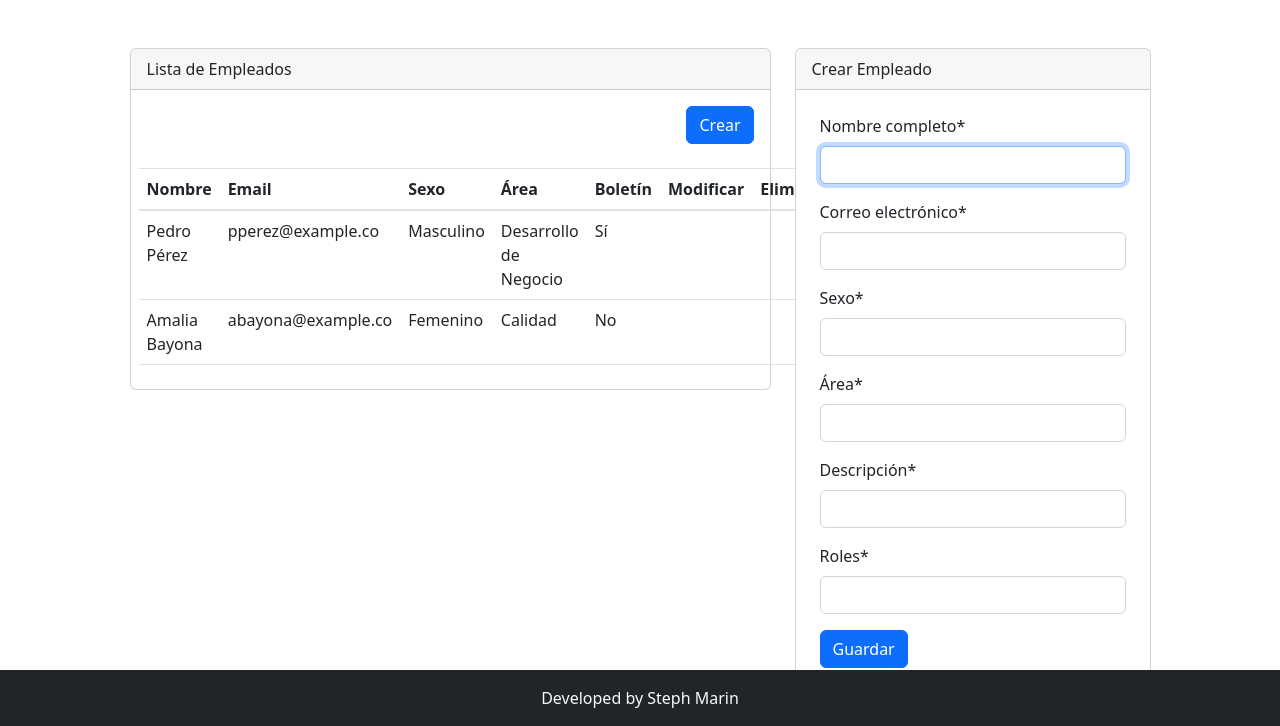
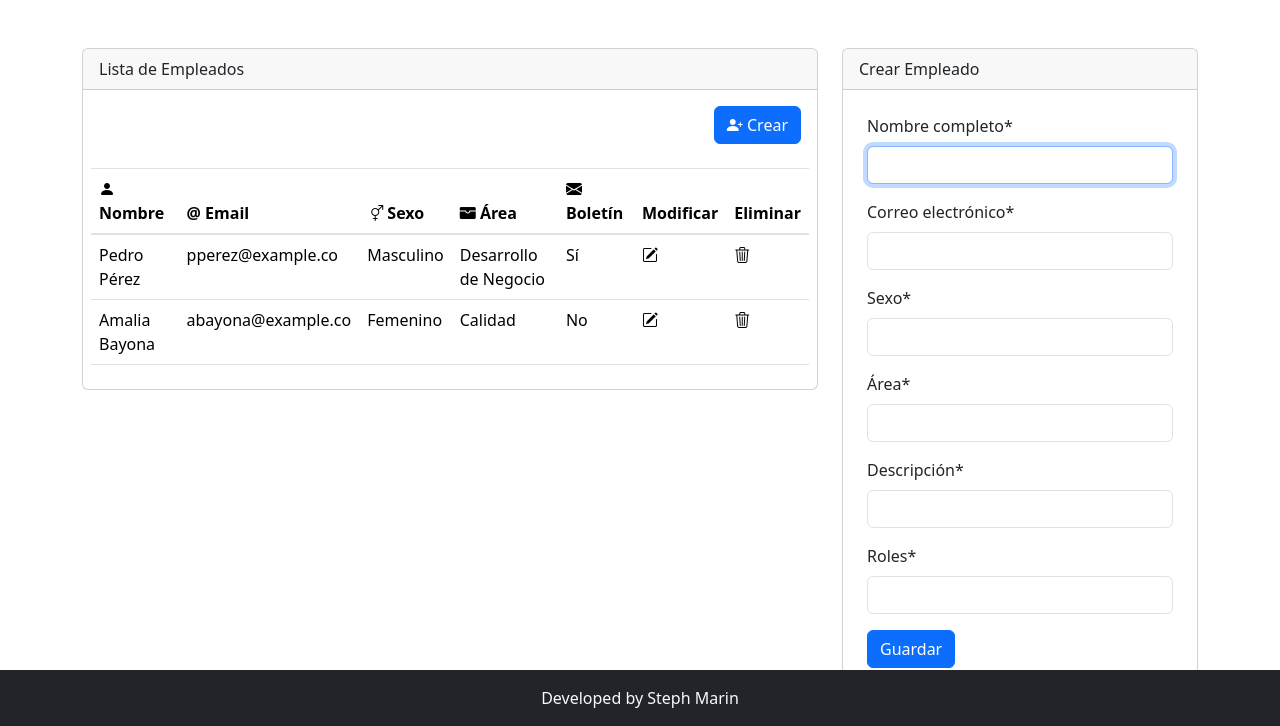
Before and after one commit to cap-marin/employees-crud, a PHP site: page / in a window 1280 px wide. Shown: the part 74-800 px from the top of the page. Run offline with PHP 8.4, Linux system fonts and the light colour scheme; data comes from the database, SQL or seed files in the repository.

Commit message:
Iconos agregados

```diff
--- a/index.php
+++ b/index.php
@@ -16,25 +16,25 @@ $employee = $sql_query->fetchAll(PDO::FETCH_OBJ);
 
 <div class="container mt-5">
     <div class="row justify-content-center">
-        <div class="col-md-7">
+        <div class="col-md-8">
             <div class="card">
                 <div class="card-header">
                     Lista de Empleados
                 </div>
 
                 <div class="card-body text-right">
-                    <a href="#" class="btn btn-primary"><i class="person-add"></i>Crear</a>
+                    <a href="#" class="btn btn-primary"><i class="bi bi-person-plus-fill"></i> Crear</a>
                 </div>
 
                 <div class="p-2">
                     <table class="table align-middle">
                         <thead>
                             <tr>
-                                <th scope="col">Nombre</th>
-                                <th scope="col">Email</th>
-                                <th scope="col">Sexo</th>
-                                <th scope="col">Área</th>
-                                <th scope="col">Boletín</th>
+                                <th scope="col"><i class="bi bi-person-fill"></i> Nombre</th>
+                                <th scope="col">@ Email</th>
+                                <th scope="col"><i class="bi bi-gender-ambiguous"></i> Sexo</th>
+                                <th scope="col"><i class="bi bi-wallet-fill"></i> Área</th>
+                                <th scope="col"><i class="bi bi-envelope-fill"></i> Boletín</th>
                                 <th scope="col">Modificar</th>
                                 <th scope="col">Eliminar</th>
                             </tr>
@@ -50,8 +50,8 @@ $employee = $sql_query->fetchAll(PDO::FETCH_OBJ);
                                     <td><?php echo $emp->sexo; ?></td>
                                     <td><?php echo $emp->nom_area; ?></td>
                                     <td><?php echo $emp->boletin; ?></td>
-                                    <td></td>
-                                    <td></td>
+                                    <td><i class="bi bi-pencil-square"></i></td>
+                                    <td><i class="bi bi-trash3"></i></td>
                                 </tr>
                             <?php
                             }
@@ -92,9 +92,9 @@ $employee = $sql_query->fetchAll(PDO::FETCH_OBJ);
                 <?php
                 if (isset($_GET['error'])) {
                 ?>
-                    <div class="alert alert-success alert-dismissible fade show" role="alert">
+                    <div class="alert alert-info alert-dismissible fade show" role="alert">
                         <button type="button" class="btn-close" data-bs-dismiss="alert" arial-label="Close"></button>
-                        Registro exitoso.
+                        Error.
                     </div>
                 <?php
                 }
@@ -103,23 +103,23 @@ $employee = $sql_query->fetchAll(PDO::FETCH_OBJ);
                 <form class="p-4" method="POST" action="register.php">
                     <div class="mb-3">
                         <label class="form-label">Nombre completo* </label>
-                        <input type="text" class="form-control" name="txtNombre" autofocus>
+                        <input type="text" class="form-control" name="txtNombre" autofocus required>
                     </div>
                     <div class="mb-3">
                         <label class="form-label">Correo electrónico* </label>
-                        <input type="email" class="form-control" name="email" autofocus>
+                        <input type="email" class="form-control" name="email" autofocus required>
                     </div>
                     <div class="mb-3">
                         <label class="form-label">Sexo* </label>
-                        <input type="text" class="form-control" name="txtSexo" autofocus>
+                        <input type="text" class="form-control" name="txtSexo" autofocus required>
                     </div>
                     <div class="mb-3">
                         <label class="form-label">Área* </label>
-                        <input type="text" class="form-control" name="txtArea" autofocus>
+                        <input type="text" class="form-control" name="txtArea" autofocus required>
                     </div>
                     <div class="mb-3">
                         <label class="form-label">Descripción* </label>
-                        <input type="text" class="form-control" name="txtDes" autofocus>
+                        <input type="text" class="form-control" name="txtDes" autofocus required>
                     </div>
                     <div class="mb-3">
                         <label class="form-label">Roles* </label>
--- a/template/header.php
+++ b/template/header.php
@@ -8,6 +8,9 @@
     <title>CRUD Empleados</title>
     <link rel="stylesheet" href="https://stackpath.bootstrapcdn.com/bootstrap/4.3.1/css/bootstrap.min.css" integrity="sha384-ggOyR0iXCbMQv3Xipma34MD+dH/1fQ784/j6cY/iJTQUOhcWr7x9JvoRxT2MZw1T" crossorigin="anonymous">
     <link href="https://cdn.jsdelivr.net/npm/bootstrap@5.2.3/dist/css/bootstrap.min.css" rel="stylesheet" integrity="sha384-rbsA2VBKQhggwzxH7pPCaAqO46MgnOM80zW1RWuH61DGLwZJEdK2Kadq2F9CUG65" crossorigin="anonymous">
+    <link href="https://cdn.jsdelivr.net/npm/bootstrap@5.3.0-alpha1/dist/css/bootstrap.min.css" rel="stylesheet" integrity="sha384-GLhlTQ8iRABdZLl6O3oVMWSktQOp6b7In1Zl3/Jr59b6EGGoI1aFkw7cmDA6j6gD" crossorigin="anonymous">
+
+    <link rel="stylesheet" href="https://cdn.jsdelivr.net/npm/bootstrap-icons@1.10.3/font/bootstrap-icons.css">
 </head>
 
 <body>
```
